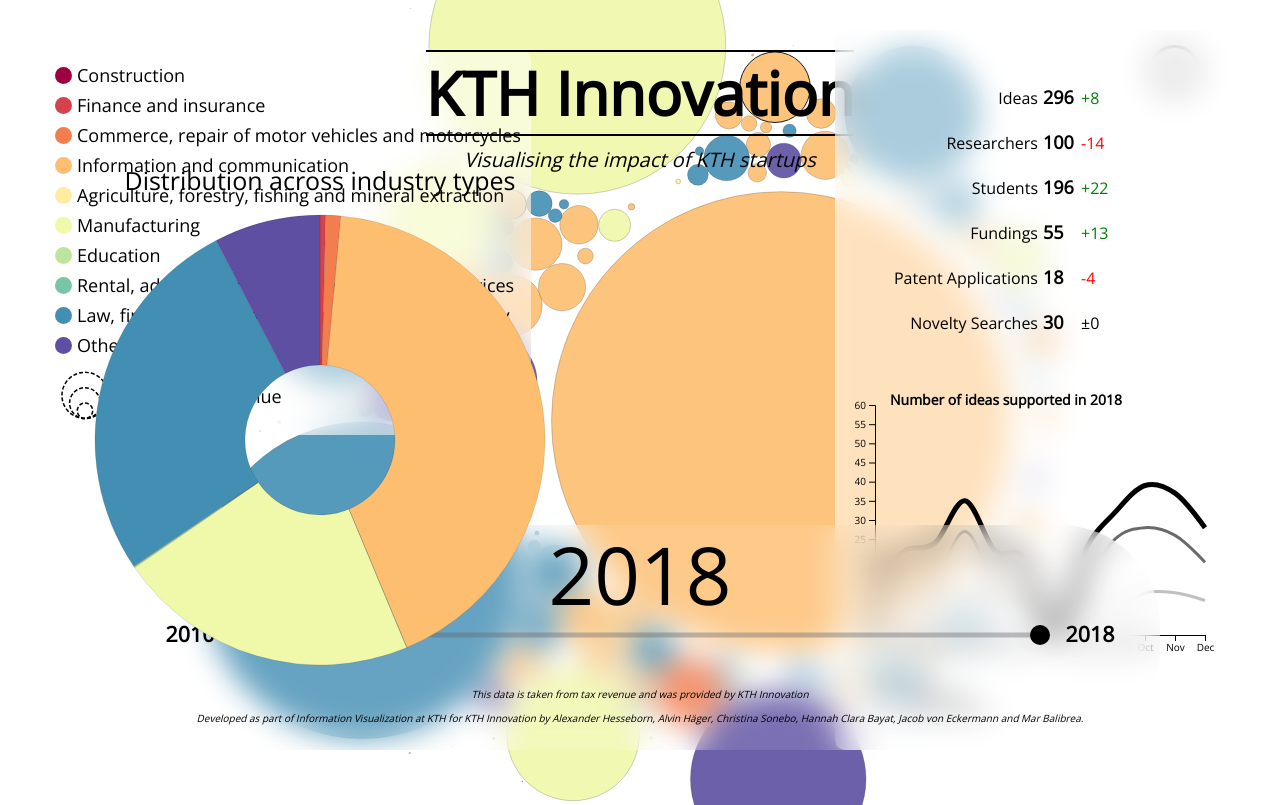
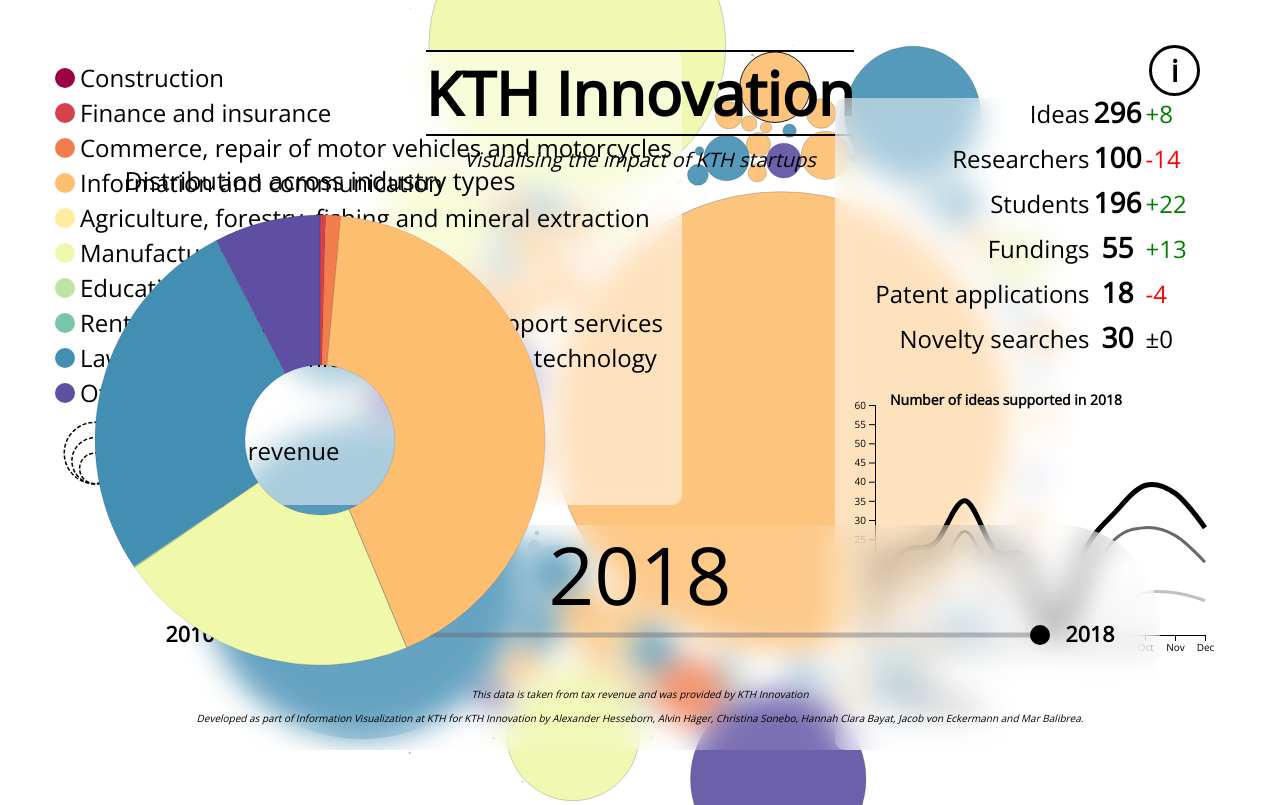
Before and after one commit to marbali8/InnoVis, a React app: page / in a window 1280 px wide. Built offline with nearby package versions, Linux system fonts and the light colour scheme; animation ran at ten frames a second.

Commit message:
resized fonts on legend and infobox

```diff
--- a/public/index.html
+++ b/public/index.html
@@ -22,7 +22,7 @@
       work correctly both with client-side routing and a non-root public URL.
       Learn how to configure a non-root public URL by running `npm run build`.
     -->
-  <title>React App</title>
+  <title>InnoViz</title>
 </head>
 
 <body>
--- a/src/components/DetailView/InfoBox/Infobox.js
+++ b/src/components/DetailView/InfoBox/Infobox.js
@@ -10,9 +10,9 @@
 
     const year_choice = onYearClicked;
     // set dimensions of the graph
-    const margin = {top: 20, right: 10, bottom: 20, left: 10};
-    const total_width = 300;
-    const total_height = 330;
+    const margin = {top: 0, right: 0, bottom: 0, left: 0};
+    const total_width = 330;
+    const total_height = 260;
     const width = total_width - margin.left - margin.right;
     const height = total_height - margin.top - margin.bottom;
 
@@ -42,7 +42,7 @@
                 }
             }
 
-            const largeFont = 18;
+            const largeFont = 28;
             const smallSpace = 5;
             const largeSpace = 20;
 
@@ -57,20 +57,20 @@
                 .text("title?");*/
 
             //ideas
-            var y = margin.top + largeFont / 2 + largeSpace + largeSpace + smallSpace;
+            var y = margin.top + largeSpace + smallSpace;
             var diff = 0;
             svg
                 .append('text')
                 .attr('class', 'ideastext')
-                .attr("x", width - 72)
+                .attr("x", 3 * width / 4)
                 .attr("y", y)
                 .attr('font-size', largeFont)
                 .attr('font-weight', 'bold')
-                .attr('text-anchor', 'start')
+                .attr('text-anchor', 'middle')
                 .text(yearData.ideas);
             svg
                 .append('text')
-                .attr("x", width - 34)
+                .attr("x", 3 * width / 4 + largeFont)
                 .attr("y", y)
                 .attr('text-anchor', 'start')
                 .attr('fill', function () {
@@ -89,7 +89,7 @@
 
             svg
                 .append('text')
-                .attr("x", width - 77)
+                .attr("x", 3 * width / 4 - largeFont)
                 .attr("y", y)
                 .attr('text-anchor', 'end')
                 .text("Ideas");
@@ -99,15 +99,15 @@
             svg
                 .append('text')
                 .attr('class', 'researcherstext')
-                .attr("x", width - 72)
+                .attr("x", 3 * width / 4)
                 .attr("y", y)
                 .attr('font-size', largeFont)
                 .attr('font-weight', 'bold')
-                .attr('text-anchor', 'start')
+                .attr('text-anchor', 'middle')
                 .text(yearData.researchers);
             svg
                 .append('text')
-                .attr("x", width - 34)
+                .attr("x", 3 * width / 4 + largeFont)
                 .attr("y", y)
                 .attr('text-anchor', 'start')
                 .attr('fill', function () {
@@ -125,7 +125,7 @@
                 .text((diff === 0 ? '\xB10' : diff > 0 ? '+' + diff : diff));
             svg
                 .append('text')
-                .attr("x", width - 77)
+                .attr("x", 3 * width / 4 - largeFont)
                 .attr("y", y)
                 .attr('text-anchor', 'end')
                 .text("Researchers");
@@ -135,15 +135,15 @@
             svg
                 .append('text')
                 .attr('class', 'studentstext')
-                .attr("x", width - 72)
+                .attr("x", 3 * width / 4)
                 .attr("y", y)
                 .attr('font-size', largeFont)
                 .attr('font-weight', 'bold')
-                .attr('text-anchor', 'start')
+                .attr('text-anchor', 'middle')
                 .text(yearData.students);
             svg
                 .append('text')
-                .attr("x", width - 34)
+                .attr("x", 3 * width / 4 + largeFont)
                 .attr("y", y)
                 .attr('text-anchor', 'start')
                 .attr('fill', function () {
@@ -162,7 +162,7 @@
 
             svg
                 .append('text')
-                .attr("x", width - 77)
+                .attr("x", 3 * width / 4 - largeFont)
                 .attr("y", y)
                 .attr('text-anchor', 'end')
                 .text("Students");
@@ -172,15 +172,15 @@
             svg
                 .append('text')
                 .attr('class', 'fundingstext')
-                .attr("x", width - 72)
+                .attr("x", 3 * width / 4)
                 .attr("y", y)
                 .attr('font-size', largeFont)
                 .attr('font-weight', 'bold')
-                .attr('text-anchor', 'start')
+                .attr('text-anchor', 'middle')
                 .text(yearData.funding);
             svg
                 .append('text')
-                .attr("x", width - 34)
+                .attr("x", 3 * width / 4 + largeFont)
                 .attr("y", y)
                 .attr('text-anchor', 'start')
                 .attr('fill', function () {
@@ -199,7 +199,7 @@
 
             svg
                 .append('text')
-                .attr("x", width - 77)
+                .attr("x", 3 * width / 4 - largeFont)
                 .attr("y", y)
                 .attr('text-anchor', 'end')
                 .text("Fundings");
@@ -209,15 +209,15 @@
             svg
                 .append('text')
                 .attr('class', 'patentstext')
-                .attr("x", width - 72)
+                .attr("x", 3 * width / 4)
                 .attr("y", y)
                 .attr('font-size', largeFont)
                 .attr('font-weight', 'bold')
-                .attr('text-anchor', 'start')
+                .attr('text-anchor', 'middle')
                 .text(yearData.patent_applications);
             svg
                 .append('text')
-                .attr("x", width - 34)
+                .attr("x", 3 * width / 4 + largeFont)
                 .attr("y", y)
                 .attr('text-anchor', 'start')
                 .attr('fill', function () {
@@ -236,25 +236,25 @@
 
             svg
                 .append('text')
-                .attr("x", width - 77)
+                .attr("x", 3 * width / 4 - largeFont)
                 .attr("y", y)
                 .attr('text-anchor', 'end')
-                .text("Patent Applications");
+                .text("Patent applications");
 
             //novelty searches
             y = y + largeSpace + largeSpace + smallSpace;
             svg
                 .append('text')
                 .attr('class', 'noveltytext')
-                .attr("x", width - 72)
+                .attr("x", 3 * width / 4)
                 .attr("y", y)
                 .attr('font-size', largeFont)
                 .attr('font-weight', 'bold')
-                .attr('text-anchor', 'start')
+                .attr('text-anchor', 'middle')
                 .text(yearData.novelty_searches);
             svg
                 .append('text')
-                .attr("x", width - 34)
+                .attr("x", 3 * width / 4 + largeFont)
                 .attr("y", y)
                 .attr('text-anchor', 'start')
                 .attr('fill', function () {
@@ -273,10 +273,10 @@
 
             svg
                 .append('text')
-                .attr("x", width - 77)
+                .attr("x", 3 * width / 4 - largeFont)
                 .attr("y", y)
                 .attr('text-anchor', 'end')
-                .text("Novelty Searches");
+                .text("Novelty searches");
 
 
         }
--- a/src/components/Legend/CompanyColorLegend.js
+++ b/src/components/Legend/CompanyColorLegend.js
@@ -1,14 +1,13 @@
 import React from 'react';
 import classes from './CompanyColorLegend.module.scss';
 import { getColorByCompanyCategory } from './../../utility_functions/ColorFunctions.js';
-import { getRevenueForCompanyObjectByYear } from '../../data/data_functions';
 import categories from '../../data/category_label_mapping.json';
 
 const CompanyLabels = (data = [], year = 2018) => {
 
     const getLegendForCategory = (category) => {
         const color = getColorByCompanyCategory(category.id);
-        const circle = <div style={{ marginRight: '5px', display: 'inline-block', width: '17px', height: '17px', backgroundColor: color, borderRadius: '50%' }} />;
+        const circle = <div style={{ marginRight: '5px', display: 'inline-block', width: '20px', height: '20px', backgroundColor: color, borderRadius: '50%' }} />;
 
         return <div key={"categoryRow_" + category.id} className={classes.categoryRow}>
             {circle}
--- a/src/components/Legend/CompanyColorLegend.module.scss
+++ b/src/components/Legend/CompanyColorLegend.module.scss
@@ -7,11 +7,11 @@
     .categoryRow{
         display:flex;
         align-items:center;
-        height:30px;
+        height:35px;
 
         .companyLabel{
              font-family:$font;
-             font-size: 18px;
+             font-size: 24px;
              padding: 10 10;
         }
     }
--- a/src/components/MegaBallsView2/legend.js
+++ b/src/components/MegaBallsView2/legend.js
@@ -2,7 +2,7 @@
 import * as d3 from 'd3';
 
 const BallsLegend = ({
-    height = 80, width,
+    height = 100, width,
     margin = { left: 0, right: 0, top: 20, bottom: 0 },
 }) => {
 
@@ -52,11 +52,10 @@
                 canvas
                     .append('text')
                     .attr('class', 'details')
-                    .attr('x', (circleX + maxR * 4))
+                    .attr('x', (maxR * 2))
                     .attr('y', height / 2 / 1.3 - 8)
-                    .style("font-size", 18)
-                    .attr("font-weight", 500)
-                    .attr('text-anchor', 'middle');
+                    .style("font-size", 24)
+                    .attr('text-anchor', 'start');
 
                 d3.selectAll('.details')
                     .text("Company revenue");
--- a/src/containers/App/App.js
+++ b/src/containers/App/App.js
@@ -57,8 +57,6 @@
                     <InfoButton />
                 </div>
 
-
-
                 {header}
                 <div className={classes.timeSlider}>
                     <TimeSlider onYearClicked={handleTimeSliderYearClicked} />
@@ -81,7 +79,6 @@
                         Häger</a>, <a href="mailto:sonebo@kth.se">Christina Sonebo</a>, <a href="mailto:hcbayat@kth.se">Hannah
                         Clara Bayat</a>, <a href="mailto:jacobel@kth.se">Jacob von Eckermann</a> and <a
                             href="mailto:marbr@kth.se">Mar Balibrea</a>. </p>
-
                 </div>
 
             </div>
--- a/src/containers/App/App.module.scss
+++ b/src/containers/App/App.module.scss
@@ -43,6 +43,7 @@
   .aggregateView {
     display: flex;
     flex-direction: column;
+    align-items: center;
     position: absolute;
     right: 45px;
     bottom: 50px;
@@ -101,7 +102,8 @@
       font-family:$font;
       display: flex;
       flex-direction:column;
-      text-align:center; justify-self: center;
+      text-align:center;
+      justify-self: center;
       z-index:2;
     }
 
@@ -146,7 +148,7 @@
       position: relative;
       fill: black;
       font-family: "Open Sans", sans-serif;
-      font-size: 16px;
+      font-size: 24px;
       z-index: 2;
 
     }
```
